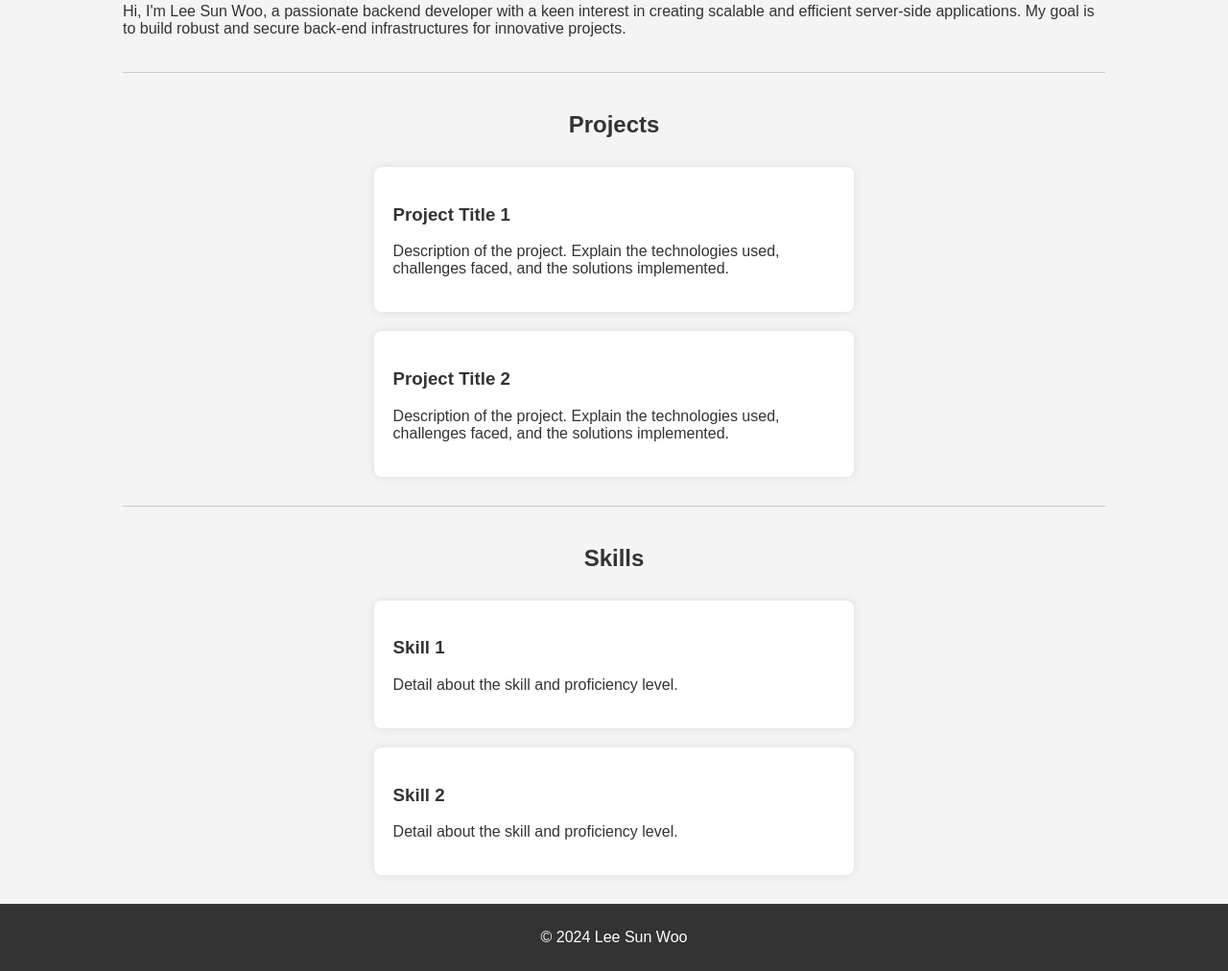
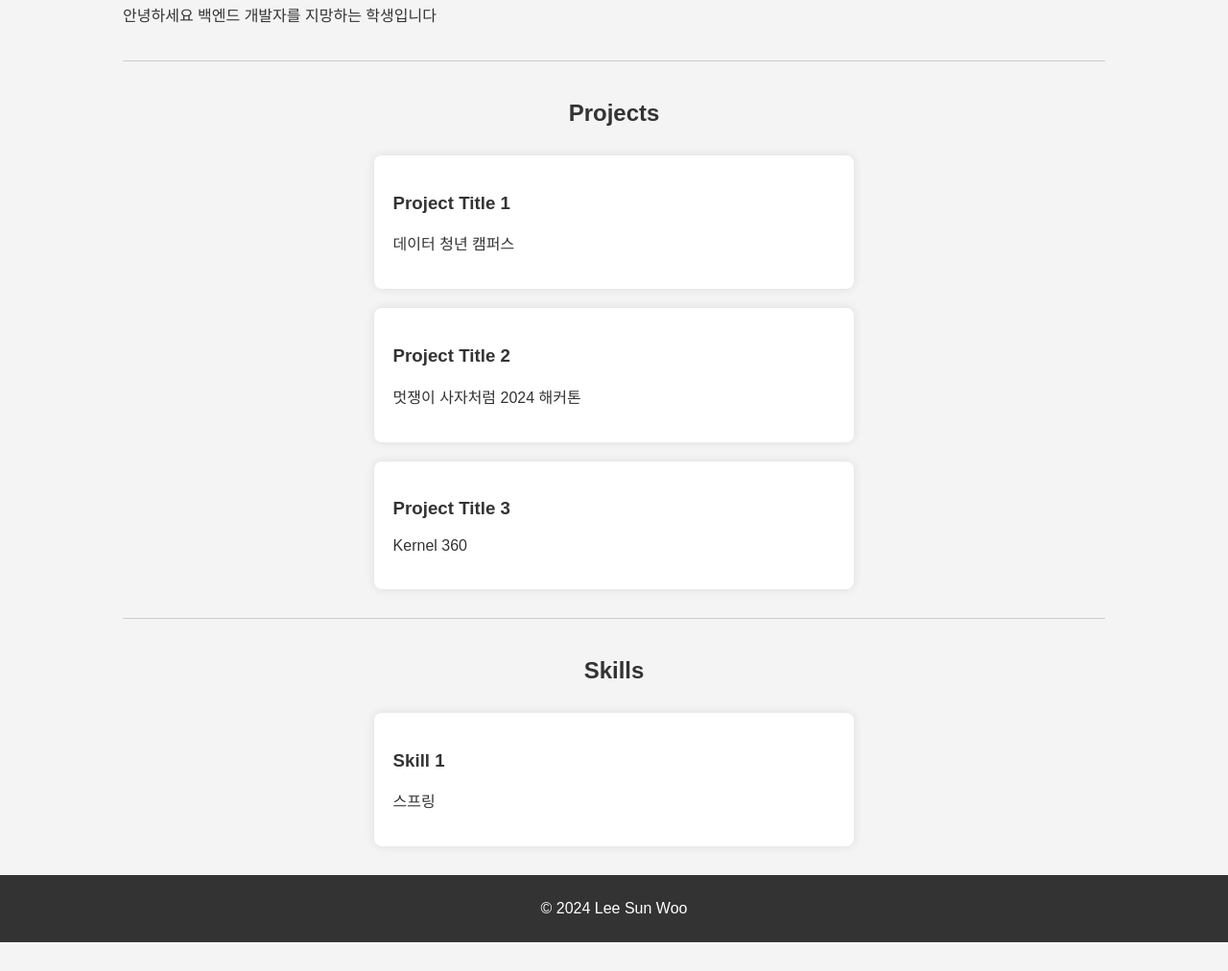
Before and after one commit to I-migi/I-migi.github.io, a plain HTML site: page index.html in a window 1280 px wide. Shown: the part 228-1240 px from the top of the page at 96% size. After the commit the page ends 1210 px from the top, so only its background shows below. Drawn offline with Linux system fonts and the light colour scheme.

Commit message:
Update index.html

```diff
--- a/index.html
+++ b/index.html
@@ -120,20 +120,24 @@
     <div class="container">
         <section id="about" class="section">
             <h2>About Me</h2>
-            <p>Hi, I'm Lee Sun Woo, a passionate backend developer with a keen interest in creating scalable and efficient server-side applications. My goal is to build robust and secure back-end infrastructures for innovative projects.</p>
+            <p>안녕하세요 백엔드 개발자를 지망하는 학생입니다</p>
         </section>
         <section id="projects" class="section">
             <h2>Projects</h2>
             <div class="projects">
                 <div class="project">
                     <h3>Project Title 1</h3>
-                    <p>Description of the project. Explain the technologies used, challenges faced, and the solutions implemented.</p>
+                    <p>데이터 청년 캠퍼스</p>
                 </div>
                 <div class="project">
                     <h3>Project Title 2</h3>
-                    <p>Description of the project. Explain the technologies used, challenges faced, and the solutions implemented.</p>
+                    <p>멋쟁이 사자처럼 2024 해커톤</p>
                 </div>
-                <!-- Additional projects can be added here -->
+                <div class="project">
+                    <h3>Project Title 3</h3>
+                    <p>Kernel 360</p>
+                </div>
+
             </div>
         </section>
         <section id="skills" class="section">
@@ -141,12 +145,9 @@
             <div class="skills">
                 <div class="skill">
                     <h3>Skill 1</h3>
-                    <p>Detail about the skill and proficiency level.</p>
+                    <p>스프링</p>
                 </div>
-                <div class="skill">
-                    <h3>Skill 2</h3>
-                    <p>Detail about the skill and proficiency level.</p>
-                </div>
+
                 <!-- Additional skills can be added here -->
             </div>
         </section>
```
